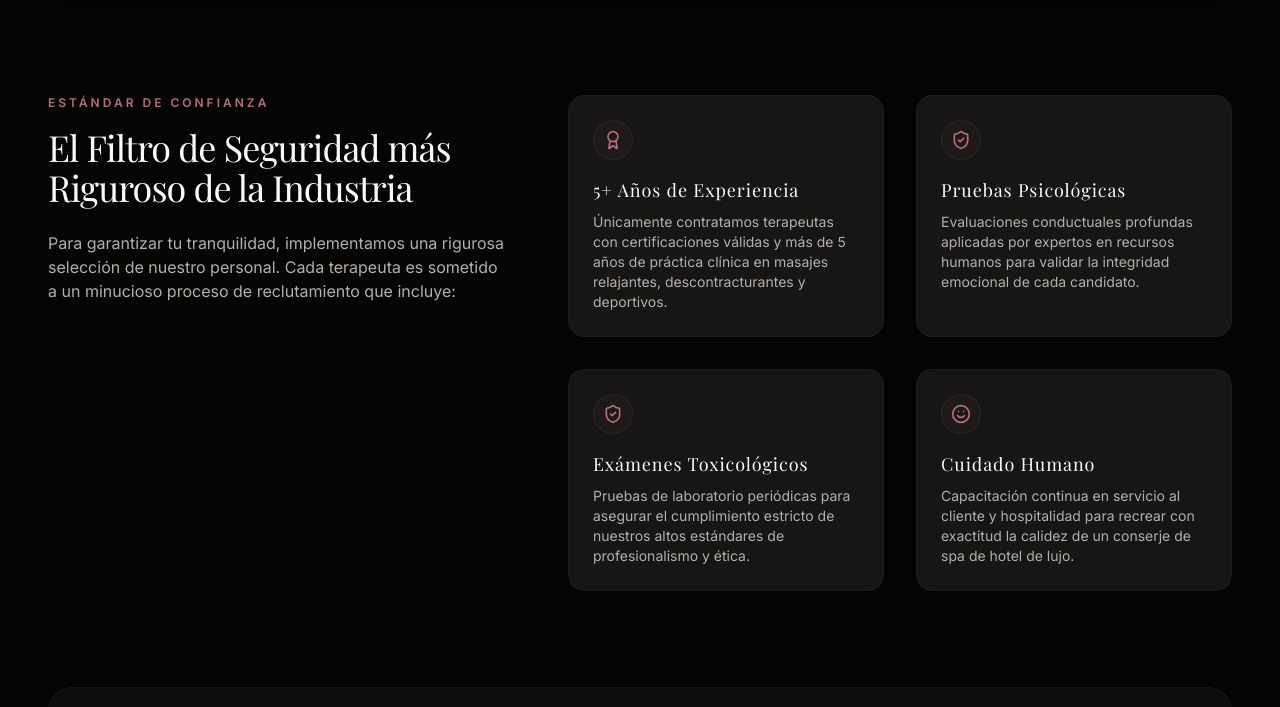
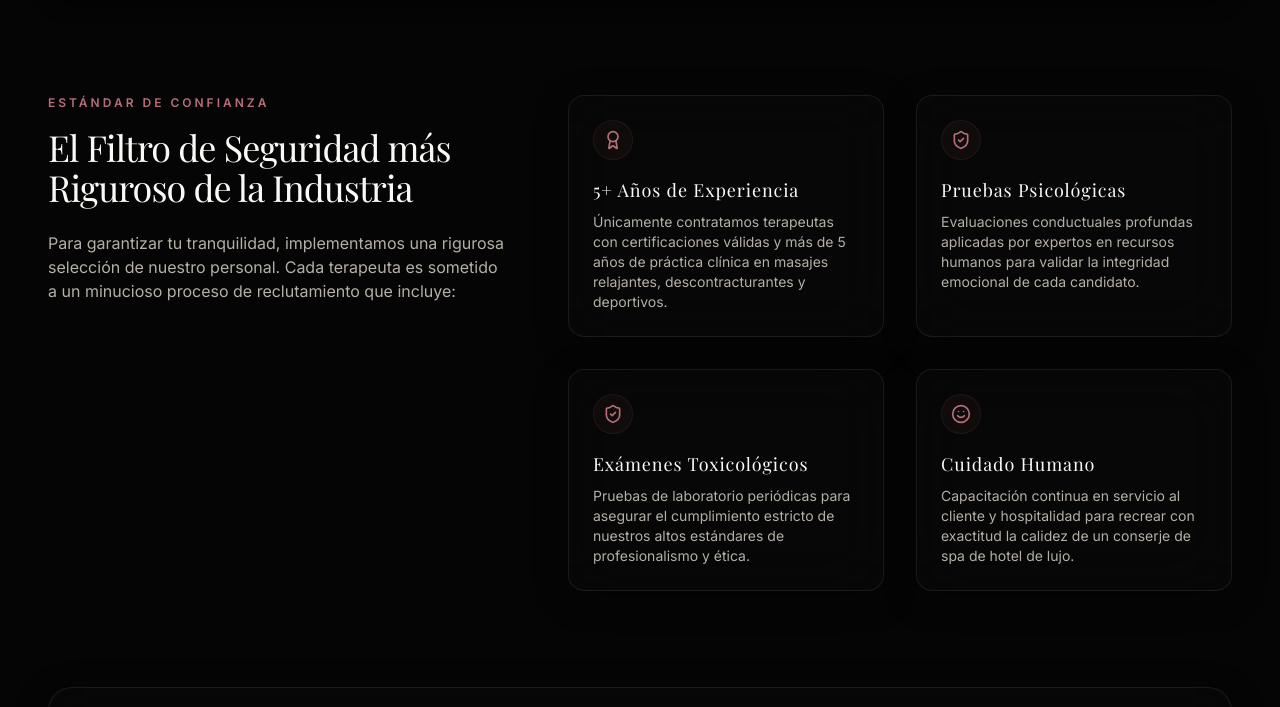
Before and after one commit to eucatastrofee-coder/housespa, a Next.js app: page /about in a window 1280 px wide. Shown: the part 1012-1719 px from the top of the page. Built offline with nearby package versions, Linux system fonts and the light colour scheme; a web font is replaced by a local one.

Commit message:
Add files via upload

```diff
--- a/app/about/page.tsx
+++ b/app/about/page.tsx
@@ -47,7 +47,7 @@ export default function AboutPage() {
           </div>
 
           <div className="lg:col-span-7 grid grid-cols-1 sm:grid-cols-2 gap-8">
-            <div className="p-6 rounded-2xl bg-charcoal-light border border-white/[0.02] shadow-luxury-sm">
+            <div className="p-6 rounded-2xl glassmorphism shadow-luxury-md">
               <div className="w-10 h-10 rounded-full flex items-center justify-center bg-rose/5 text-rose border border-rose/10 mb-4">
                 <Award className="w-5 h-5" />
               </div>
@@ -57,7 +57,7 @@ export default function AboutPage() {
               </p>
             </div>
 
-            <div className="p-6 rounded-2xl bg-charcoal-light border border-white/[0.02] shadow-luxury-sm">
+            <div className="p-6 rounded-2xl glassmorphism shadow-luxury-md">
               <div className="w-10 h-10 rounded-full flex items-center justify-center bg-rose/5 text-rose border border-rose/10 mb-4">
                 <ShieldCheck className="w-5 h-5" />
               </div>
@@ -67,7 +67,7 @@ export default function AboutPage() {
               </p>
             </div>
 
-            <div className="p-6 rounded-2xl bg-charcoal-light border border-white/[0.02] shadow-luxury-sm">
+            <div className="p-6 rounded-2xl glassmorphism shadow-luxury-md">
               <div className="w-10 h-10 rounded-full flex items-center justify-center bg-rose/5 text-rose border border-rose/10 mb-4">
                 <ShieldCheck className="w-5 h-5" />
               </div>
@@ -77,7 +77,7 @@ export default function AboutPage() {
               </p>
             </div>
 
-            <div className="p-6 rounded-2xl bg-charcoal-light border border-white/[0.02] shadow-luxury-sm">
+            <div className="p-6 rounded-2xl glassmorphism shadow-luxury-md">
               <div className="w-10 h-10 rounded-full flex items-center justify-center bg-rose/5 text-rose border border-rose/10 mb-4">
                 <Smile className="w-5 h-5" />
               </div>
@@ -90,7 +90,7 @@ export default function AboutPage() {
         </div>
 
         {/* Mobile Philosophy Section */}
-        <div className="p-8 md:p-12 rounded-3xl bg-charcoal border border-white/[0.03] shadow-luxury-md flex flex-col md:flex-row items-center gap-12">
+        <div className="p-8 md:p-12 rounded-3xl glassmorphism shadow-luxury-md flex flex-col md:flex-row items-center gap-12">
           <div className="relative w-full md:w-[40%] aspect-[4/3] rounded-2xl overflow-hidden shrink-0 border border-white/5">
             <Image
               src="/imagenes/descarga (14).jpg"
--- a/app/globals.css
+++ b/app/globals.css
@@ -76,17 +76,19 @@ html.lenis, html.lenis body {
 
 /* Custom visual styles for premium feel */
 .glassmorphism {
-  background: rgba(13, 13, 13, 0.65);
-  backdrop-filter: blur(20px);
-  -webkit-backdrop-filter: blur(20px);
-  border: 1px solid rgba(255, 255, 255, 0.04);
+  background: rgba(13, 13, 13, 0.35);
+  backdrop-filter: blur(30px) saturate(190%);
+  -webkit-backdrop-filter: blur(30px) saturate(190%);
+  border: 1px solid rgba(255, 255, 255, 0.08);
+  box-shadow: 0 8px 32px 0 rgba(0, 0, 0, 0.35);
 }
 
 .glassmorphism-light {
-  background: rgba(250, 249, 246, 0.03);
-  backdrop-filter: blur(15px);
-  -webkit-backdrop-filter: blur(15px);
-  border: 1px solid rgba(255, 255, 255, 0.05);
+  background: rgba(250, 249, 246, 0.04);
+  backdrop-filter: blur(25px) saturate(180%);
+  -webkit-backdrop-filter: blur(25px) saturate(180%);
+  border: 1px solid rgba(255, 255, 255, 0.1);
+  box-shadow: 0 4px 16px 0 rgba(0, 0, 0, 0.15);
 }
 
 .rose-border-glow {
--- a/app/services/[slug]/page.tsx
+++ b/app/services/[slug]/page.tsx
@@ -59,7 +59,7 @@ export default async function ServiceDetailPage({ params }: PageProps) {
             </div>
 
             {/* Vetting Vow badge */}
-            <div className="p-6 rounded-2xl bg-charcoal border border-white/[0.02] flex items-start gap-4">
+            <div className="p-6 rounded-2xl glassmorphism flex items-start gap-4">
               <ShieldCheck className="w-5 h-5 text-rose shrink-0 mt-0.5" />
               <div className="text-xs">
                 <span className="font-semibold block text-ivory mb-1">Garantía HouseSpa</span>
--- a/components/AllServices.tsx
+++ b/components/AllServices.tsx
@@ -55,7 +55,7 @@ export default function AllServices({ services }: AllServicesProps) {
               exit={{ opacity: 0, scale: 0.9 }}
               transition={{ duration: 0.6, ease: [0.16, 1, 0.3, 1] }}
               key={service.slug}
-              className="group relative rounded-3xl bg-charcoal-light border border-white/[0.03] hover:border-rose/20 p-6 flex flex-col justify-between shadow-luxury-sm hover:shadow-luxury-md transition-all duration-500"
+              className="group relative rounded-3xl glassmorphism hover:border-rose/35 p-6 flex flex-col justify-between shadow-luxury-md hover:shadow-luxury-lg transition-all duration-500"
             >
               {/* Rose Shimmer Edge Line */}
               <div className="absolute top-0 left-0 w-full h-[2px] bg-gradient-to-r from-transparent via-rose/0 to-transparent group-hover:via-rose/40 transition-all duration-700 rounded-t-3xl" />
--- a/components/ContactForm.tsx
+++ b/components/ContactForm.tsx
@@ -33,7 +33,7 @@ export default function ContactForm() {
   return (
     <div className="grid grid-cols-1 lg:grid-cols-12 gap-12 items-stretch">
       {/* Contact Details Column */}
-      <div className="lg:col-span-5 flex flex-col justify-between p-8 md:p-12 rounded-3xl bg-charcoal border border-white/[0.03] shadow-luxury-md">
+      <div className="lg:col-span-5 flex flex-col justify-between p-8 md:p-12 rounded-3xl glassmorphism shadow-luxury-md">
         <div>
           <span className="text-rose uppercase tracking-[0.3em] text-xs font-semibold block mb-4">
             Información
@@ -94,7 +94,7 @@ export default function ContactForm() {
       </div>
 
       {/* Contact Form Column */}
-      <div className="lg:col-span-7 p-8 md:p-12 rounded-3xl bg-charcoal-light border border-white/[0.03] shadow-luxury-md flex flex-col justify-center">
+      <div className="lg:col-span-7 p-8 md:p-12 rounded-3xl glassmorphism shadow-luxury-md flex flex-col justify-center">
         {status === "success" ? (
           <motion.div
             initial={{ opacity: 0, scale: 0.95 }}
--- a/components/FAQAccordion.tsx
+++ b/components/FAQAccordion.tsx
@@ -69,7 +69,7 @@ export default function FAQAccordion() {
           return (
             <div
               key={faq.id}
-              className="rounded-2xl bg-charcoal-light border border-white/[0.03] overflow-hidden transition-all duration-300 hover:border-white/10"
+              className="rounded-2xl glassmorphism overflow-hidden transition-all duration-300 hover:border-white/15"
             >
               {/* Accordion Trigger */}
               <button
--- a/components/HowItWorks.tsx
+++ b/components/HowItWorks.tsx
@@ -56,7 +56,7 @@ export default function HowItWorks() {
                 whileInView={{ opacity: 1, y: 0 }}
                 viewport={{ once: true, margin: "-50px" }}
                 transition={{ delay: idx * 0.15, duration: 1.0, ease: [0.16, 1, 0.3, 1] }}
-                className="relative p-8 rounded-3xl bg-charcoal/40 border border-white/[0.03] hover:border-rose/15 transition-colors duration-500 flex flex-col justify-between overflow-hidden shadow-luxury-sm"
+                className="relative p-8 rounded-3xl glassmorphism hover:border-rose/30 transition-all duration-500 flex flex-col justify-between overflow-hidden shadow-luxury-md"
               >
                 {/* Asymmetrical background watermark step number */}
                 <span className="absolute -top-4 -right-2 text-7xl md:text-8xl font-serif font-bold text-white/[0.01] select-none">
--- a/components/Navbar.tsx
+++ b/components/Navbar.tsx
@@ -45,7 +45,7 @@ export default function Navbar() {
         className={cn(
           "fixed top-0 left-0 w-full z-50 transition-all duration-500 ease-in-out py-4 px-6 md:px-12",
           isScrolled
-            ? "bg-charcoal/70 backdrop-blur-luxury border-b border-white/[0.04] py-3 shadow-glass-sm"
+            ? "bg-charcoal/35 backdrop-blur-luxury border-b border-white/[0.08] py-3 shadow-glass-md"
             : "bg-transparent py-6"
         )}
       >
--- a/components/Trust.tsx
+++ b/components/Trust.tsx
@@ -56,7 +56,7 @@ export default function Trust() {
                   whileInView={{ opacity: 1, y: 0 }}
                   viewport={{ once: true, margin: "-100px" }}
                   transition={{ delay: idx * 0.15, duration: 0.8, ease: "easeOut" }}
-                  className="p-6 rounded-2xl bg-charcoal-light border border-white/[0.02] hover:border-rose/25 transition-all duration-500 shadow-luxury-sm hover:shadow-luxury-md group"
+                  className="p-6 rounded-2xl glassmorphism hover:border-rose/35 transition-all duration-500 shadow-luxury-md hover:shadow-luxury-lg group"
                 >
                   <div className="w-10 h-10 rounded-full flex items-center justify-center bg-rose/5 text-rose border border-rose/10 group-hover:bg-rose/10 group-hover:text-rose-light transition-all duration-300 mb-5">
                     <Icon className="w-5 h-5" />
```
